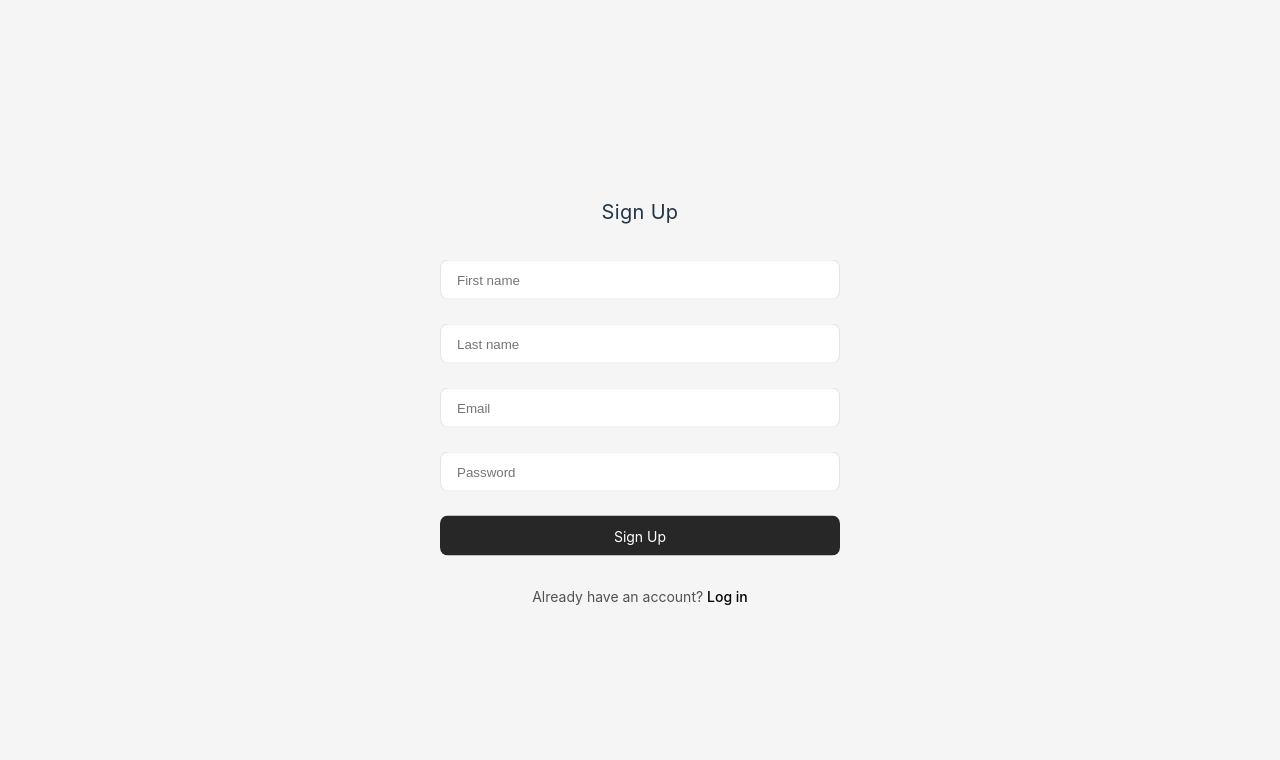
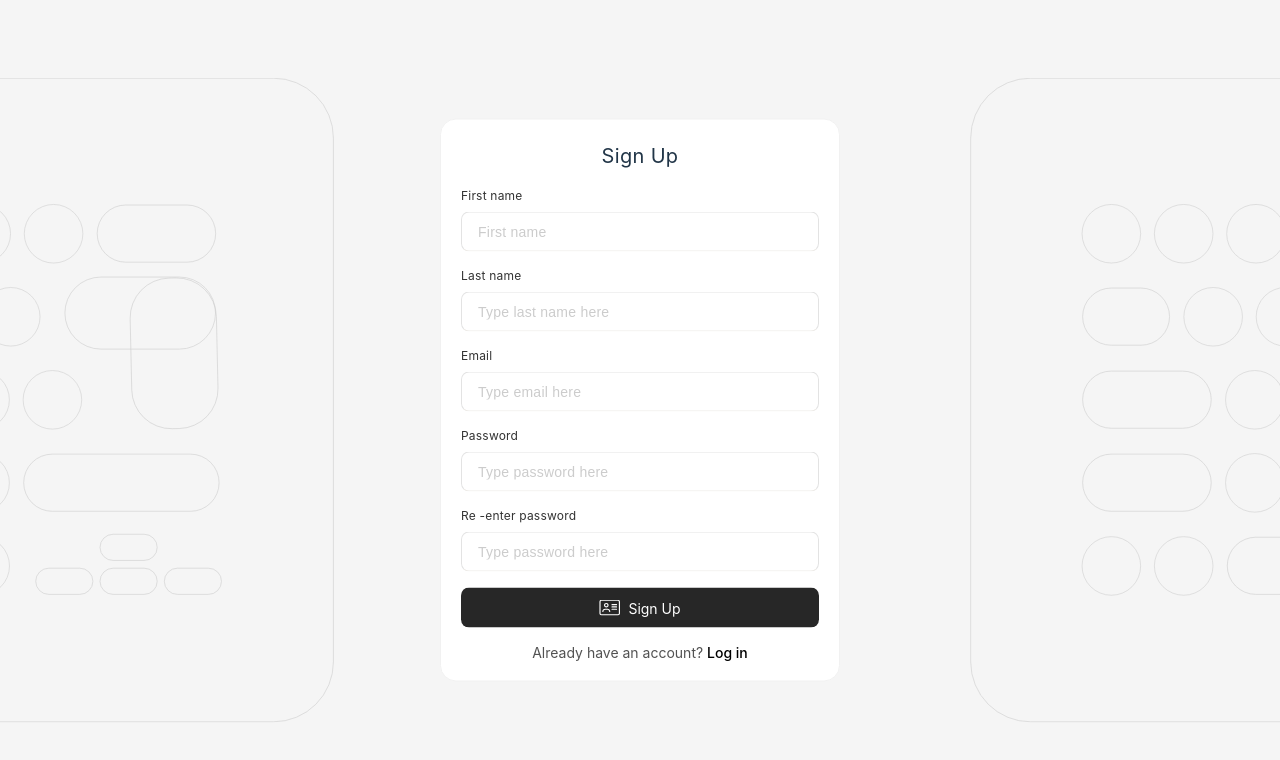
Before and after one commit to victorgbaye/Fig-jam, a React (Vite) app: page /signup in a window 1280 px wide. Shown: the top 760 px of the page. Built offline with nearby package versions, Linux system fonts and the light colour scheme.

Commit message:
new signup look

```diff
--- a/src/components/UI/input/Input.module.scss
+++ b/src/components/UI/input/Input.module.scss
@@ -1,12 +1,19 @@
 
 .Input{
+    display: flex;
+    flex-direction: column;
+    align-items: flex-start;
+    gap: 8px;
+
         .dark{
             background: #2C2C2C;
             border: 1px solid #555;
             color: white;
         }
         label{
-            color: #666;
+            color: var(--Neutral-TextPrimary, #333);
+            /* Caption/Caption Regular */
+            // font-family: Inter;
             font-size: 12px;
             font-style: normal;
             font-weight: 400;
@@ -22,6 +29,15 @@
     border: 1px solid #E3E3E3;
     width: 100%;
     max-height: 40px;
+}
+.DefaultInputStyles::placeholder{
+    color: var(--Neutral-TextDisabled, #CCC);
+    // font-family: Inter;
+    font-size: 14px;
+    font-style: normal;
+    font-weight: 400;
+    line-height: 20px; /* 142.857% */
+    letter-spacing: 0.238px;
 }
 .textAreaStyle{
     outline: none;
--- a/src/pages/Auth/Signup/Signup.jsx
+++ b/src/pages/Auth/Signup/Signup.jsx
@@ -7,6 +7,10 @@ import { useState, useEffect } from 'react'
 import { useDispatch, useSelector } from "react-redux"
 // import { store } from "../../../store"
 import { registerUser } from "../../../features/user/userSlice"
+import SignupIcon from '../../../assets/SignupIcon.svg'
+import bgdesign from '../../../assets/bgdesign.svg'
+import bgdesignleft from '../../../assets/bgdesignleft.svg'
+
 
 const initialState = {
   firstname: '',
@@ -48,11 +52,12 @@ const Signup = () => {
 
   return (
     <div style={{background:theme, height:'100vh'}}>
-
+      <img src={bgdesignleft} style={{position: 'fixed', top: '50%', left: 0, transform: 'translateY(-50%)'}}/>
       <div className={styles.SignupContainer} >
           <h4>Sign Up</h4>
           <form onSubmit={onSubmit} className={styles.SignupInputContainer}>
               <Input
+              label="First name"
               type="string"
               placeholder='First name'
               style={{height:'48px'}}
@@ -61,40 +66,60 @@ const Signup = () => {
               name='firstname'
               />
               <Input
+              label="Last name"
               type="string"
-              placeholder='Last name'
+              placeholder='Type last name here'
               style={{height:'48px'}}
               value={signupValues.lastname}
               onChange={handleChange}
               name='lastname'
               />
               <Input
+              label="Email"
               type="email"
-              placeholder='Email'
+              placeholder='Type email here'
               style={{height:'48px'}}
               value={signupValues.email}
               onChange={handleChange}
               name='email'
               />
               <Input
+              label="Password"
               type="password"
-              placeholder="Password"
+              placeholder="Type password here"
               style={{height:'48px'}}
               value={signupValues.password}
               onChange={handleChange}
               name='password'
               />
-          <Button
-          label={isLoading ? 'Signing up...' : 'Sign Up'}
-          style={{height:'46px', backgroundColor: isLoading && 'grey' }}
-          type='submit'
-          disabled={isLoading}
-
-          />
+              <Input
+              label="Re -enter password"
+              type="password"
+              placeholder="Type password here"
+              style={{height:'48px'}}
+              value={signupValues.password}
+              onChange={handleChange}
+              name='password'
+              />
+              <Button
+              label={isLoading ? (
+                <div style={{display:'flex',alignItems:'center', gap:'8px', justifyContent:'center'}}>
+                  <img src={SignupIcon} alt="Sign Up" /> Signing up...
+                </div>
+              ) : (
+                <div style={{display:'flex',alignItems:'center', gap:'8px', justifyContent:'center'}}>
+                  <img src={SignupIcon} alt="Sign Up" /> Sign Up
+                </div>
+              )}
+              style={{ height: '46px', backgroundColor: isLoading ? 'gray' : '/* Inherit or set desired color */' }}
+              type="submit"
+              disabled={isLoading}
+              />
           </form>
           <p>Already have an account? <Link to='/login'><span>Log in</span></Link></p>
 
       </div>
+      <img src={bgdesign} style={{position:'fixed', top: '50%', right: 0, transform: 'translateY(-50%)'}}/>
     </div>
   )
 }
--- a/src/pages/Auth/Signup/Signup.module.scss
+++ b/src/pages/Auth/Signup/Signup.module.scss
@@ -4,11 +4,17 @@
     text-align: center;
     display: flex;
     flex-direction: column;
-    gap: 32px;
+    gap: 16px;
     position: fixed;
     top: 50%;
     left: 50%;
     transform: translate(-50%, -50%);
+    border-radius: var(--SM, 16px);
+    border: 1px solid var(--neutral-border-divider-2, #F1F1F1);
+    background: var(--Neutral-Background, #FFF);
+    padding: 20px;
+
+
 
     h4{
         font-size: 20px;
@@ -32,6 +38,6 @@
 .SignupInputContainer{
     display: flex;
     flex-direction: column;
-    gap: 24px;
+    gap: 16px;
 
 }
```
Also changed, not shown: src/assets/bgdesign.svg (added), src/assets/bgdesignleft.svg (added).
